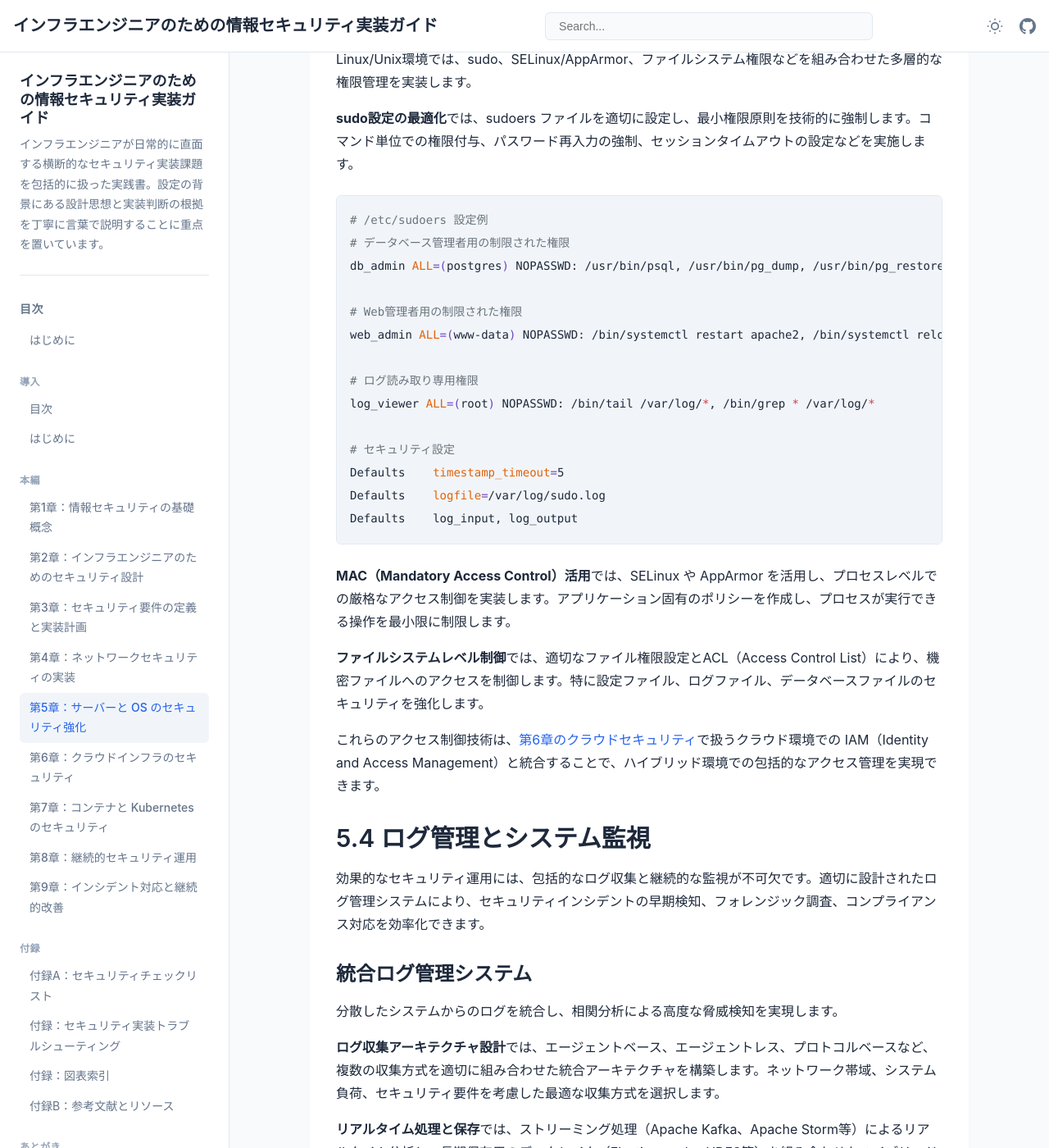
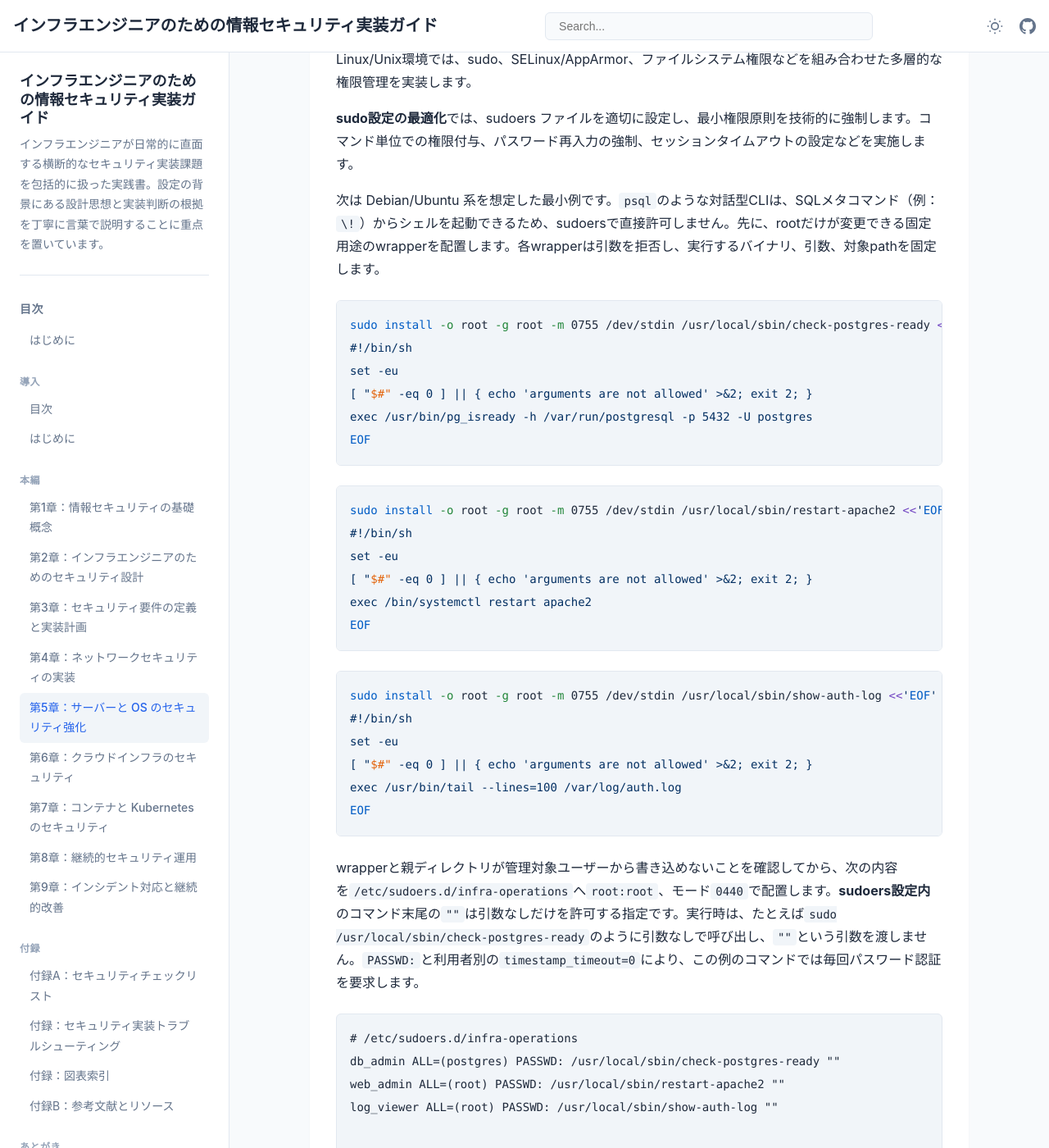
Before and after one commit to itdojp/it-infra-security-guide-book, a Jekyll site: the page built from docs/chapter-chapter05/index.md, in a window 1280 px wide and 1400 px high, scrolled down 10188 px. Shown: the whole window at 82% size. Built offline with Jekyll 4.4.1, drawn with Linux system fonts in a browser that asks for light colours; some of the changed text lies outside the part shown.

Commit message:
docs: sudoersの最小権限例を安全なwrapper方式へ修正 (#150)
* docs: harden sudoers least-privilege example

* docs: clarify sudoers no-argument syntax

````diff
--- a/docs/chapter-chapter05/index.md
+++ b/docs/chapter-chapter05/index.md
@@ -302,22 +302,49 @@
 
 **sudo設定の最適化**では、sudoers ファイルを適切に設定し、最小権限原則を技術的に強制します。コマンド単位での権限付与、パスワード再入力の強制、セッションタイムアウトの設定などを実施します。
 
+次は Debian/Ubuntu 系を想定した最小例です。`psql`のような対話型CLIは、SQLメタコマンド（例：`\!`）からシェルを起動できるため、sudoersで直接許可しません。先に、rootだけが変更できる固定用途のwrapperを配置します。各wrapperは引数を拒否し、実行するバイナリ、引数、対象pathを固定します。
+
 ```bash
-# /etc/sudoers 設定例
-# データベース管理者用の制限された権限
-db_admin ALL=(postgres) NOPASSWD: /usr/bin/psql, /usr/bin/pg_dump, /usr/bin/pg_restore
+sudo install -o root -g root -m 0755 /dev/stdin /usr/local/sbin/check-postgres-ready <<'EOF'
+#!/bin/sh
+set -eu
+[ "$#" -eq 0 ] || { echo 'arguments are not allowed' >&2; exit 2; }
+exec /usr/bin/pg_isready -h /var/run/postgresql -p 5432 -U postgres
+EOF
+```
 
-# Web管理者用の制限された権限
-web_admin ALL=(www-data) NOPASSWD: /bin/systemctl restart apache2, /bin/systemctl reload apache2
+```bash
+sudo install -o root -g root -m 0755 /dev/stdin /usr/local/sbin/restart-apache2 <<'EOF'
+#!/bin/sh
+set -eu
+[ "$#" -eq 0 ] || { echo 'arguments are not allowed' >&2; exit 2; }
+exec /bin/systemctl restart apache2
+EOF
+```
 
-# ログ読み取り専用権限
-log_viewer ALL=(root) NOPASSWD: /bin/tail /var/log/*, /bin/grep * /var/log/*
+```bash
+sudo install -o root -g root -m 0755 /dev/stdin /usr/local/sbin/show-auth-log <<'EOF'
+#!/bin/sh
+set -eu
+[ "$#" -eq 0 ] || { echo 'arguments are not allowed' >&2; exit 2; }
+exec /usr/bin/tail --lines=100 /var/log/auth.log
+EOF
+```
 
-# セキュリティ設定
-Defaults    timestamp_timeout=5
-Defaults    logfile=/var/log/sudo.log
-Defaults    log_input, log_output
+wrapperと親ディレクトリが管理対象ユーザーから書き込めないことを確認してから、次の内容を`/etc/sudoers.d/infra-operations`へ`root:root`、モード`0440`で配置します。**sudoers設定内**のコマンド末尾の`""`は引数なしだけを許可する指定です。実行時は、たとえば`sudo /usr/local/sbin/check-postgres-ready`のように引数なしで呼び出し、`""`という引数を渡しません。`PASSWD:`と利用者別の`timestamp_timeout=0`により、この例のコマンドでは毎回パスワード認証を要求します。
+
+```text
+# /etc/sudoers.d/infra-operations
+db_admin ALL=(postgres) PASSWD: /usr/local/sbin/check-postgres-ready ""
+web_admin ALL=(root) PASSWD: /usr/local/sbin/restart-apache2 ""
+log_viewer ALL=(root) PASSWD: /usr/local/sbin/show-auth-log ""
+
+Defaults:db_admin timestamp_timeout=0
+Defaults:web_admin timestamp_timeout=0
+Defaults:log_viewer timestamp_timeout=0
 ```
+
+ここで示したバイナリ、service名、socket、ログpathは Debian/Ubuntu 系の例です。適用先で`command -v`、service定義、ログ出力方式を確認し、環境に合う**固定値**へ変更します。利用者から指定できるwildcardは残しません。I/Oログを有効にする場合は、この最小権限設定と分離して、対象利用者または対象コマンド、機微情報、保存先の権限、保持期間を設計します。配置・編集後は、`sudo visudo -cf /etc/sudoers`で`#include`先を含む構文を検証してから有効化します。
 
 **MAC（Mandatory Access Control）活用**では、SELinux や AppArmor を活用し、プロセスレベルでの厳格なアクセス制御を実装します。アプリケーション固有のポリシーを作成し、プロセスが実行できる操作を最小限に制限します。
 
````
Also changed, not shown: manuscript/chapter-chapter05/index.md (+38 -11 lines).
